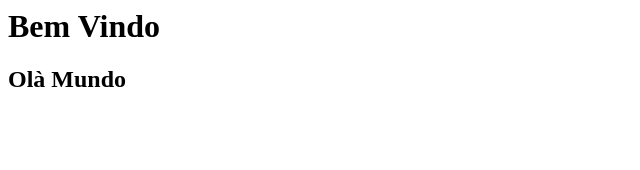
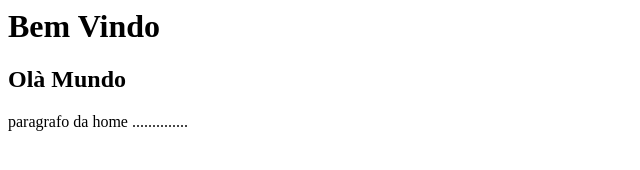
Before and after one commit to devsamuelsilva/curso_github, a plain HTML site: page index.html in a window 1280 px wide. Shown: the whole page, without its empty margins (0-640 px from the left). Drawn offline with Linux system fonts and the light colour scheme.

Commit message:
Criando novas funcionalidade na Home com paragrafo.

```diff
--- a/index.html
+++ b/index.html
@@ -1,2 +1,3 @@
 <h1>Bem Vindo</h1>
 <h2>Olà Mundo</h2>
+<p>paragrafo da home ..............</p>
```
Also changed, not shown: a.txt (added), nomes.txt.
